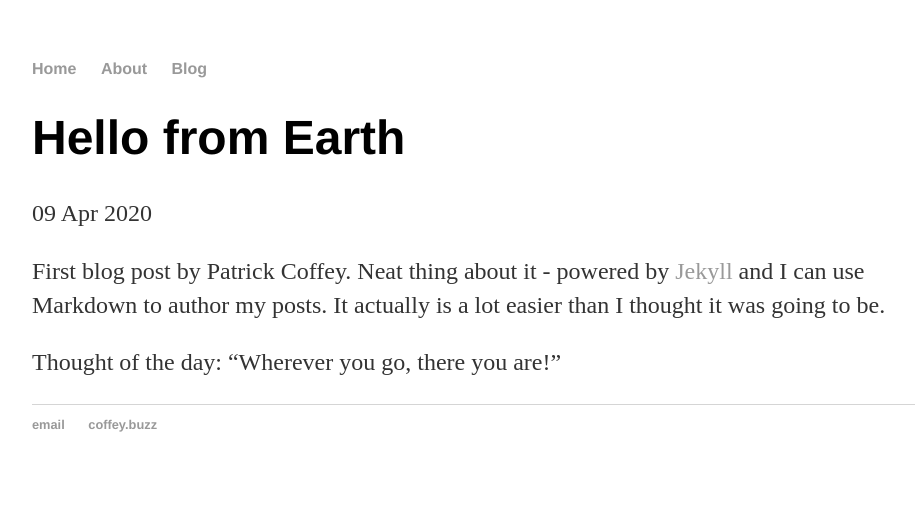
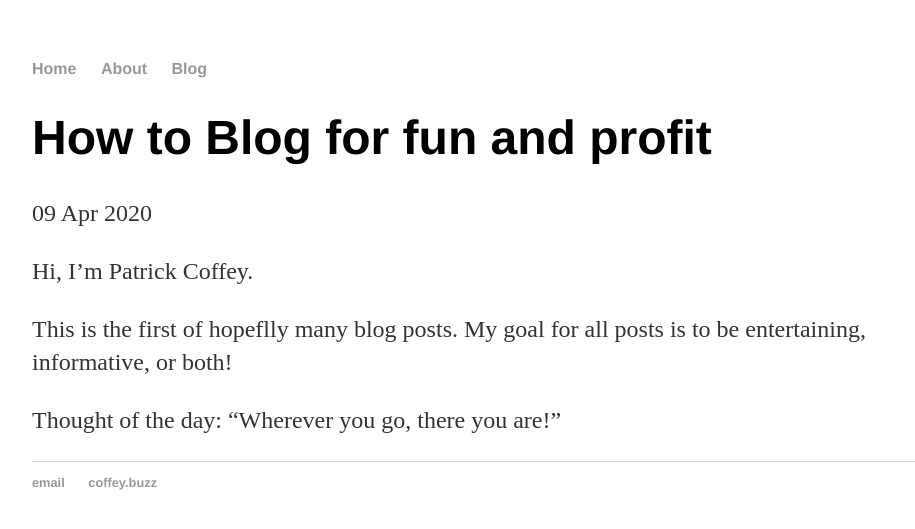
Before and after one commit to VayaBuzz/vayabuzz.github.io, a Jekyll site: the page built from _posts/2020-04-09-patrick-coffey-site-launched.md, in a window 1280 px wide. Shown: the top 529 px of the page, without its empty margins (160-1075 px from the left). Built offline with Jekyll 4.4.1, drawn with Linux system fonts in a browser that asks for light colours.

Commit message:
Refreshed content

```diff
--- a/_posts/2020-04-09-patrick-coffey-site-launched.md
+++ b/_posts/2020-04-09-patrick-coffey-site-launched.md
@@ -1,11 +1,12 @@
 ---
 layout: post
-title: "Hello from Earth"
+title: "How to Blog for fun and profit"
 date: 2020-04-09
 ---
 
-First blog post by Patrick Coffey.
-Neat thing about it - powered by [Jekyll](http://jekyllrb.com) and I can use Markdown to author my posts.
-It actually is a lot easier than I thought it was going to be.
+Hi, I'm Patrick Coffey.
+
+This is the first of hopeflly many blog posts.
+My goal for all posts is to be entertaining, informative, or both!
 
 Thought of the day: "Wherever you go, there you are!"
```
